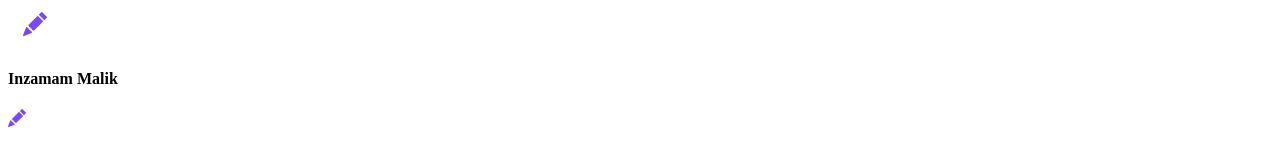
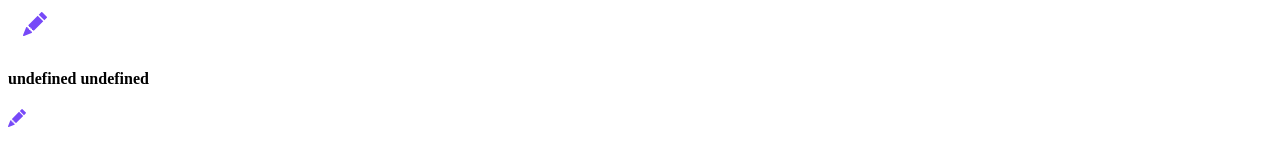
Before and after one commit to FahadAbdulQayyum/Hackathon, a Next.js app: page /profilePage in a window 1280 px wide. Shown: the part 445-597 px from the top of the page. Built offline with nearby package versions, Linux system fonts and the light colour scheme.

Commit message:
profile real user's name fetched

```diff
--- a/src/components/profile/Profile.js
+++ b/src/components/profile/Profile.js
@@ -1,7 +1,11 @@
-import React from 'react';
+import React, { useContext } from 'react';
 import { BsPencilFill } from 'react-icons/bs'
+import globalContext from '../contextApi/GlobalContext';
 
 const Profile = () => {
+
+    const {user} = useContext(globalContext);
+
     return (
         <nav className="navbar navbar-expand-lg bg-white">
             <div className="container">
@@ -29,7 +33,7 @@ const Profile = () => {
                                 </div>
                                 <div className='ms-3 mt-5'>
                                     <div className='d-flex align-items-center text-item-center'>
-                                        <h4 className='me-3'>Inzamam Malik</h4>
+                                        <h4 className='me-3'>{user?.firstName + ' ' + user?.lastName }</h4>
                                         <BsPencilFill className='iconClr' size={18} />
                                     </div>
                                     <h4>Password</h4>
```
